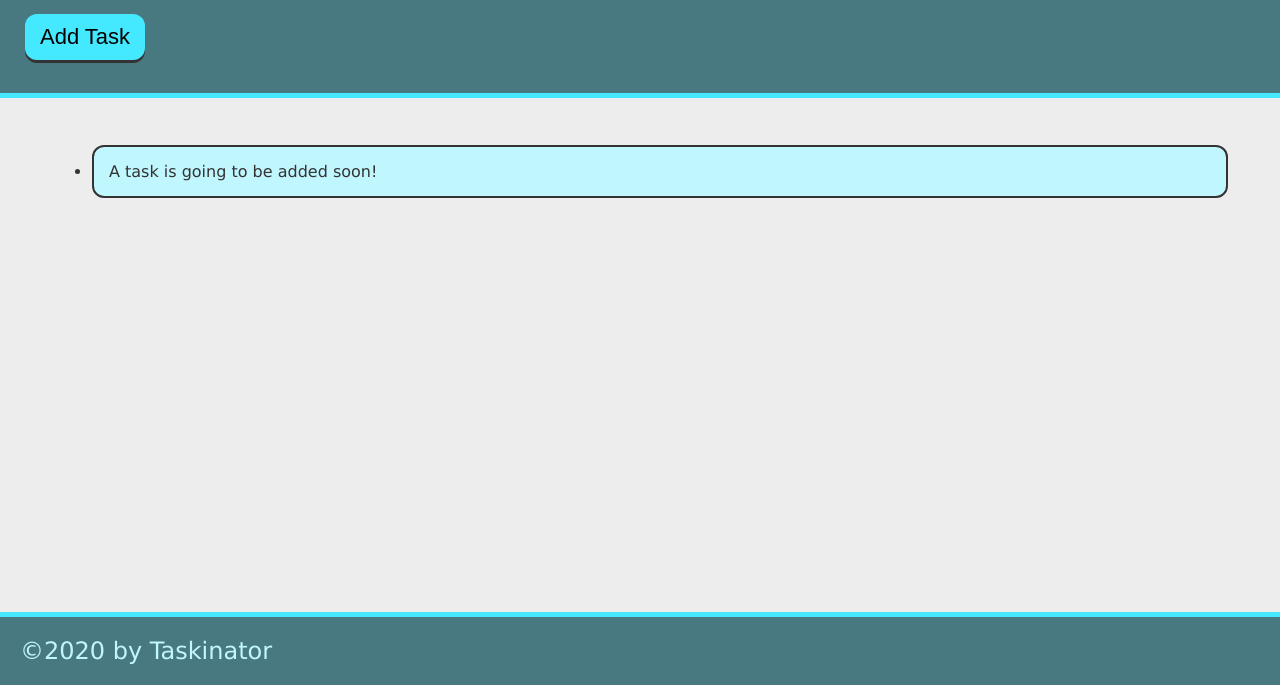
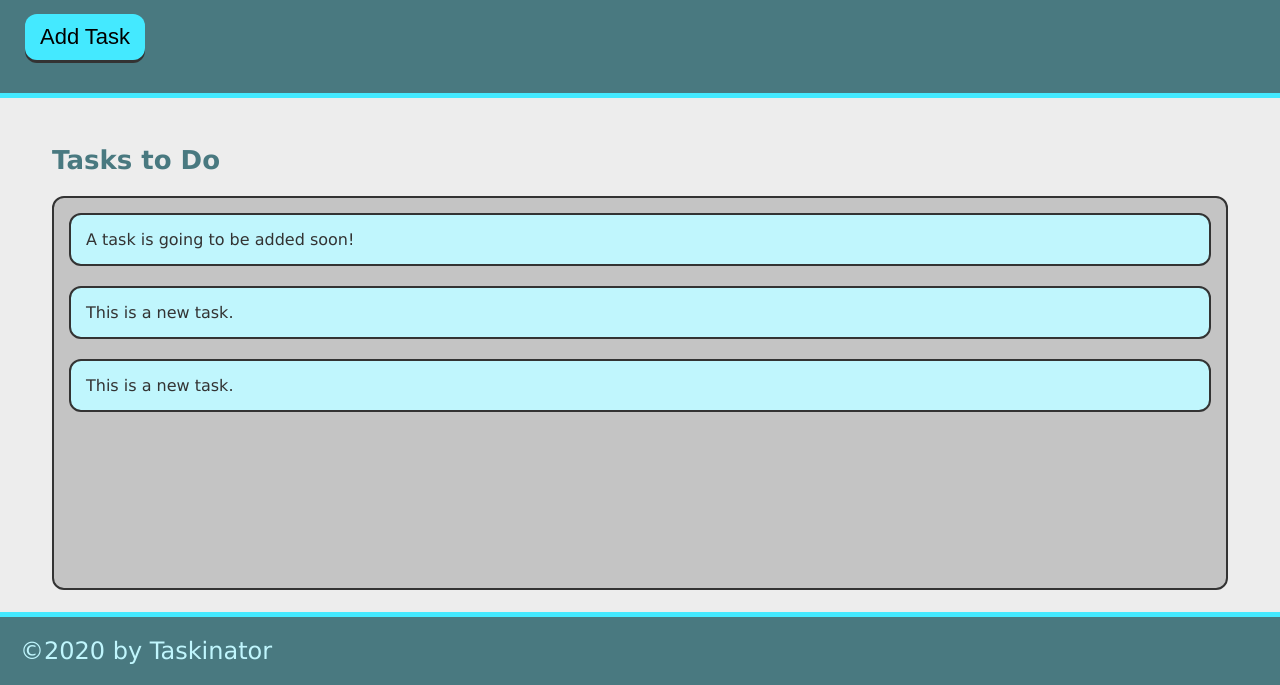
Before and after one commit to angargueta/taskinator, a plain HTML site: page index.html in a window 1280 px wide. Both pictures are taken after a click on the button "Add Task". Shown: the part 115-800 px from the top of the page. Drawn offline with Linux system fonts and the light colour scheme.

Commit message:
add ability to add task

```diff
--- a/assets/js/script.js
+++ b/assets/js/script.js
@@ -0,0 +1,16 @@
+var buttonEl = document.querySelector("#save-task");
+var tasksToDoEl = document.querySelector("#tasks-to-do");
+
+var createTaskHandler = function() {
+    var listItemEl = document.createElement("li");
+    listItemEl.className = "task-item";
+    listItemEl.textContent = "This is a new task.";
+    tasksToDoEl.appendChild(listItemEl);
+  }
+
+buttonEl.addEventListener("click", createTaskHandler); {
+  var listItemEl = document.createElement("li");
+  listItemEl.className = "task-item";
+  listItemEl.textContent = "This is a new task.";
+  tasksToDoEl.appendChild(listItemEl);
+}
--- a/index.html
+++ b/index.html
@@ -11,13 +11,14 @@
     <header>
         <h1 class="page-title">Taskinator</h1>
         <p>Click the button below to add a new task!</p>
-        <button class="btn">Add Task</button>
+        <button class="btn" id="save-task">Add Task</button>
     </header>
     <main class="page-content">
         <section class="task-list-wrapper">
             <h2 class="list-title">
+                Tasks to Do
             </h2>
-            <ul>
+            <ul class="task-list" id="tasks-to-do">
                 <li class="task-item">
                     A task is going to be added soon!
                 </li>
```
Also changed, not shown: 1 other file.
